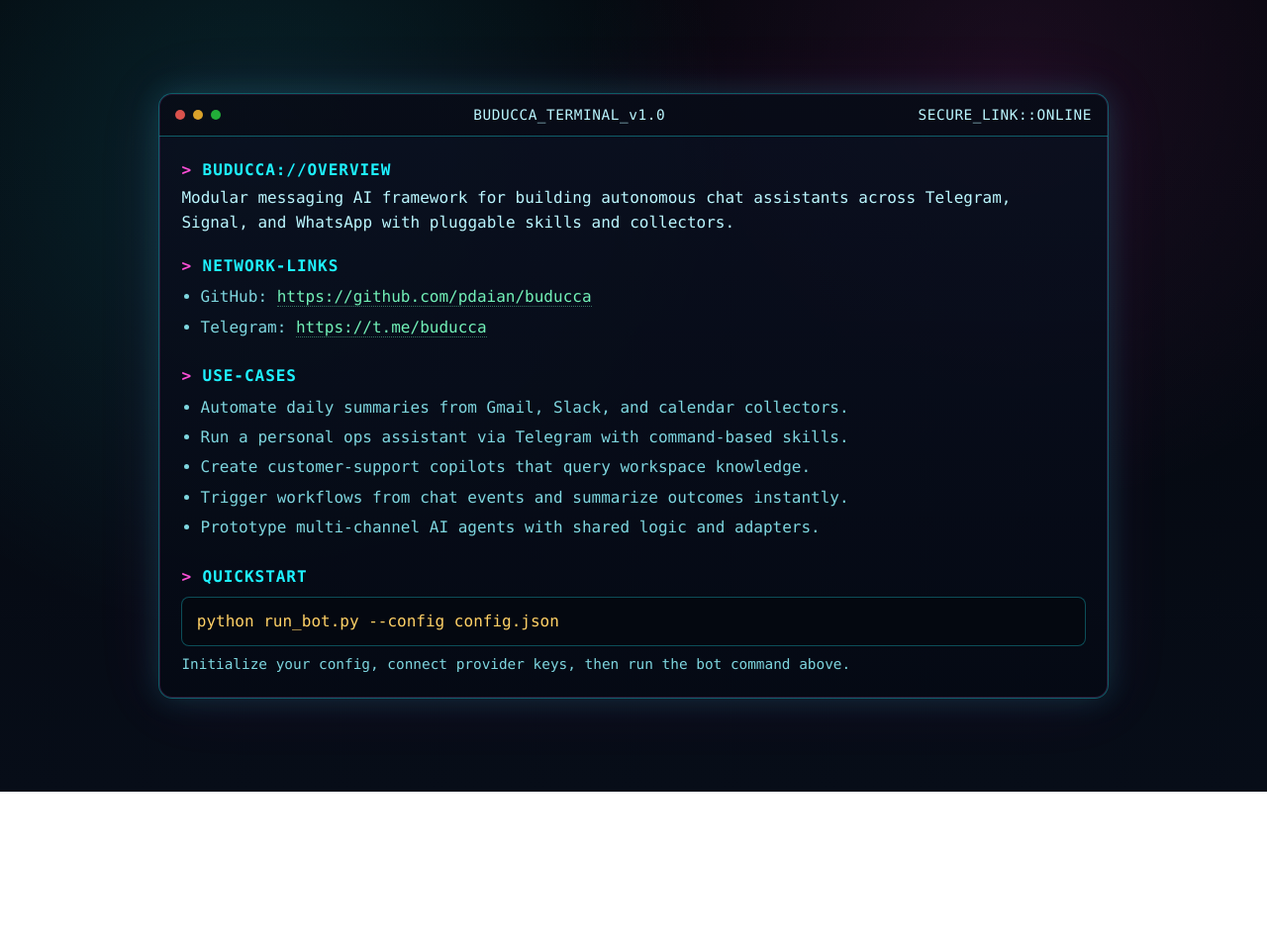
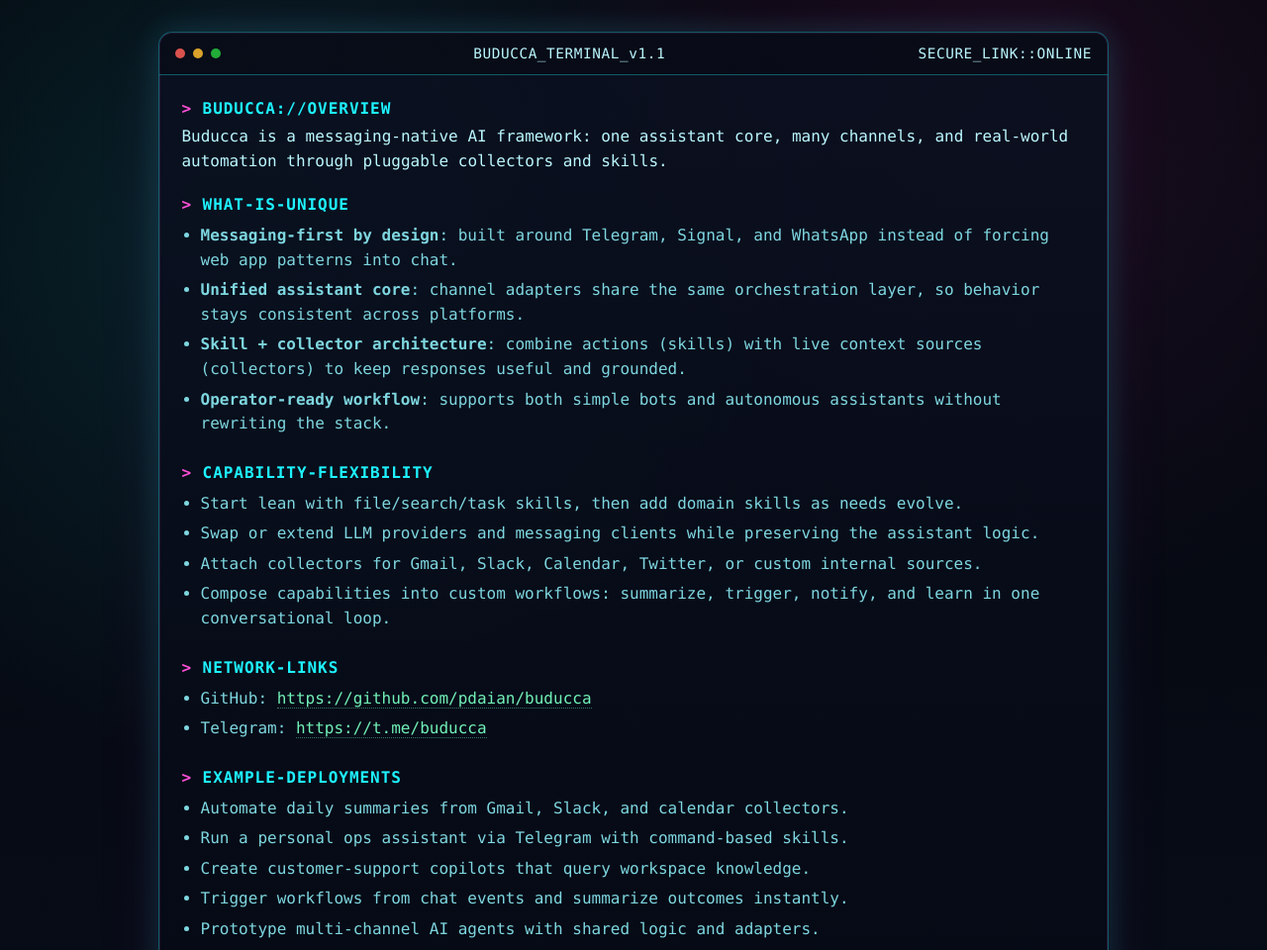
Before and after one commit to pdaian/buducca, a plain HTML site: page assets/cyberpunk-terminal-page.html in a window 1280 px wide. Shown: the top 960 px of the page at 99% size. Before the commit the page ends 800 px from the top, so only its background shows below. Drawn offline with Linux system fonts and the light colour scheme.

Commit message:
Refocus website copy on Buducca uniqueness and flexibility

```diff
--- a/assets/cyberpunk-terminal-page.html
+++ b/assets/cyberpunk-terminal-page.html
@@ -154,16 +154,36 @@
   <main class="terminal" role="main" aria-label="Buducca cyberpunk info page">
     <header class="terminal-header">
       <span class="lights" aria-hidden="true"><span class="dot"></span><span class="dot"></span><span class="dot"></span></span>
-      <span>BUDUCCA_TERMINAL_v1.0</span>
+      <span>BUDUCCA_TERMINAL_v1.1</span>
       <span>SECURE_LINK::ONLINE</span>
     </header>
 
     <section class="terminal-body">
       <div>
         <h1 class="prompt">buducca://overview</h1>
-        <p>Modular messaging AI framework for building autonomous chat assistants across Telegram, Signal, and WhatsApp with pluggable skills and collectors.</p>
+        <p>Buducca is a messaging-native AI framework: one assistant core, many channels, and real-world automation through pluggable collectors and skills.</p>
       </div>
 
+
+      <div>
+        <h2 class="prompt">what-is-unique</h2>
+        <ul>
+          <li><strong>Messaging-first by design</strong>: built around Telegram, Signal, and WhatsApp instead of forcing web app patterns into chat.</li>
+          <li><strong>Unified assistant core</strong>: channel adapters share the same orchestration layer, so behavior stays consistent across platforms.</li>
+          <li><strong>Skill + collector architecture</strong>: combine actions (skills) with live context sources (collectors) to keep responses useful and grounded.</li>
+          <li><strong>Operator-ready workflow</strong>: supports both simple bots and autonomous assistants without rewriting the stack.</li>
+        </ul>
+      </div>
+
+      <div>
+        <h2 class="prompt">capability-flexibility</h2>
+        <ul>
+          <li>Start lean with file/search/task skills, then add domain skills as needs evolve.</li>
+          <li>Swap or extend LLM providers and messaging clients while preserving the assistant logic.</li>
+          <li>Attach collectors for Gmail, Slack, Calendar, Twitter, or custom internal sources.</li>
+          <li>Compose capabilities into custom workflows: summarize, trigger, notify, and learn in one conversational loop.</li>
+        </ul>
+      </div>
       <div>
         <h2 class="prompt">network-links</h2>
         <ul>
@@ -173,7 +193,7 @@
       </div>
 
       <div>
-        <h2 class="prompt">use-cases</h2>
+        <h2 class="prompt">example-deployments</h2>
         <ul>
           <li>Automate daily summaries from Gmail, Slack, and calendar collectors.</li>
           <li>Run a personal ops assistant via Telegram with command-based skills.</li>
```
